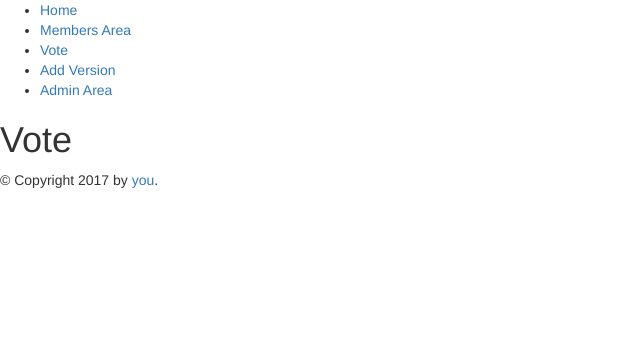
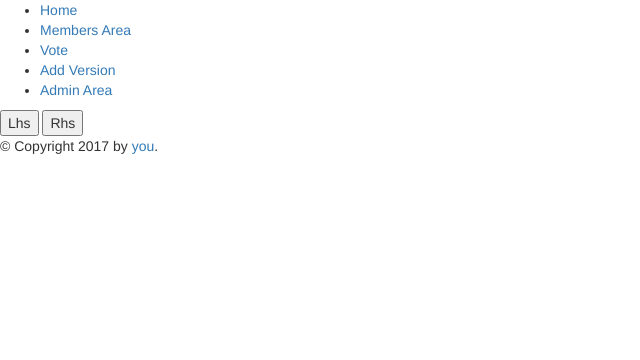
Before and after one commit to hettyworks/hettyversion, a Flask app: template hettyversion/templates/vote.html in a window 1280 px wide. Shown: the top 360 px of the page, without its empty margins (0-640 px from the left). Run offline with Flask 2, Linux system fonts and the light colour scheme; the template is opened without the code that fills it: values that come from a table or form of the project are taken from there, others are empty; some libraries are stand-ins or nearby versions.

Commit message:
Missing vote.html

```diff
--- a/hettyversion/templates/vote.html
+++ b/hettyversion/templates/vote.html
@@ -1,5 +1,8 @@
 {% extends "base.html" %}
-{% block title %}Vote{% endblock %}
 {% block content %}
-    <h1>Vote</h1>
+<form method="POST" action="/vote/">
+  {{ form.csrf_token }}
+  {{ form.lhs_id }} {{ form.rhs_id }}
+  {{ form.lhs }} {{ form.rhs }}
+</form>
 {% endblock %}
```
